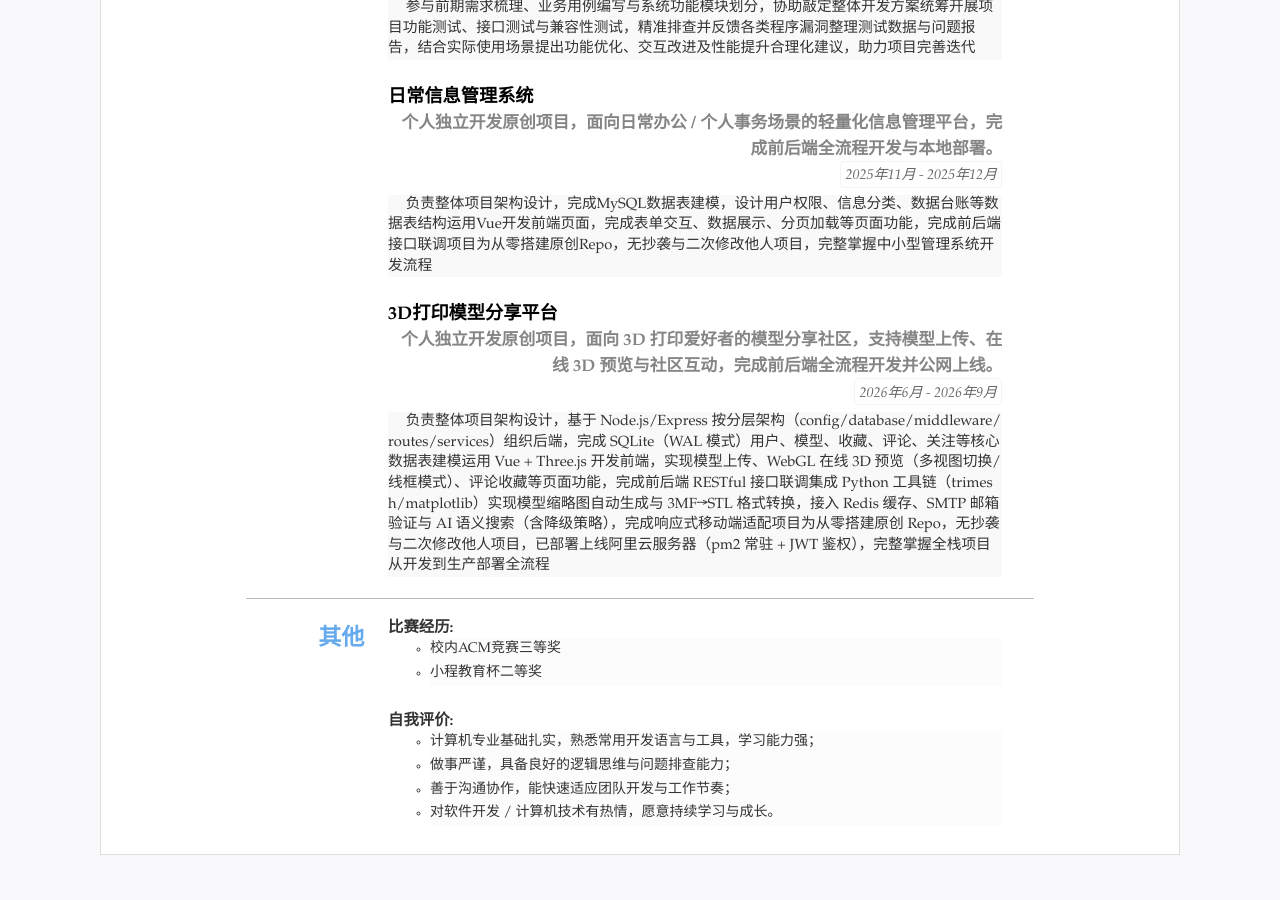
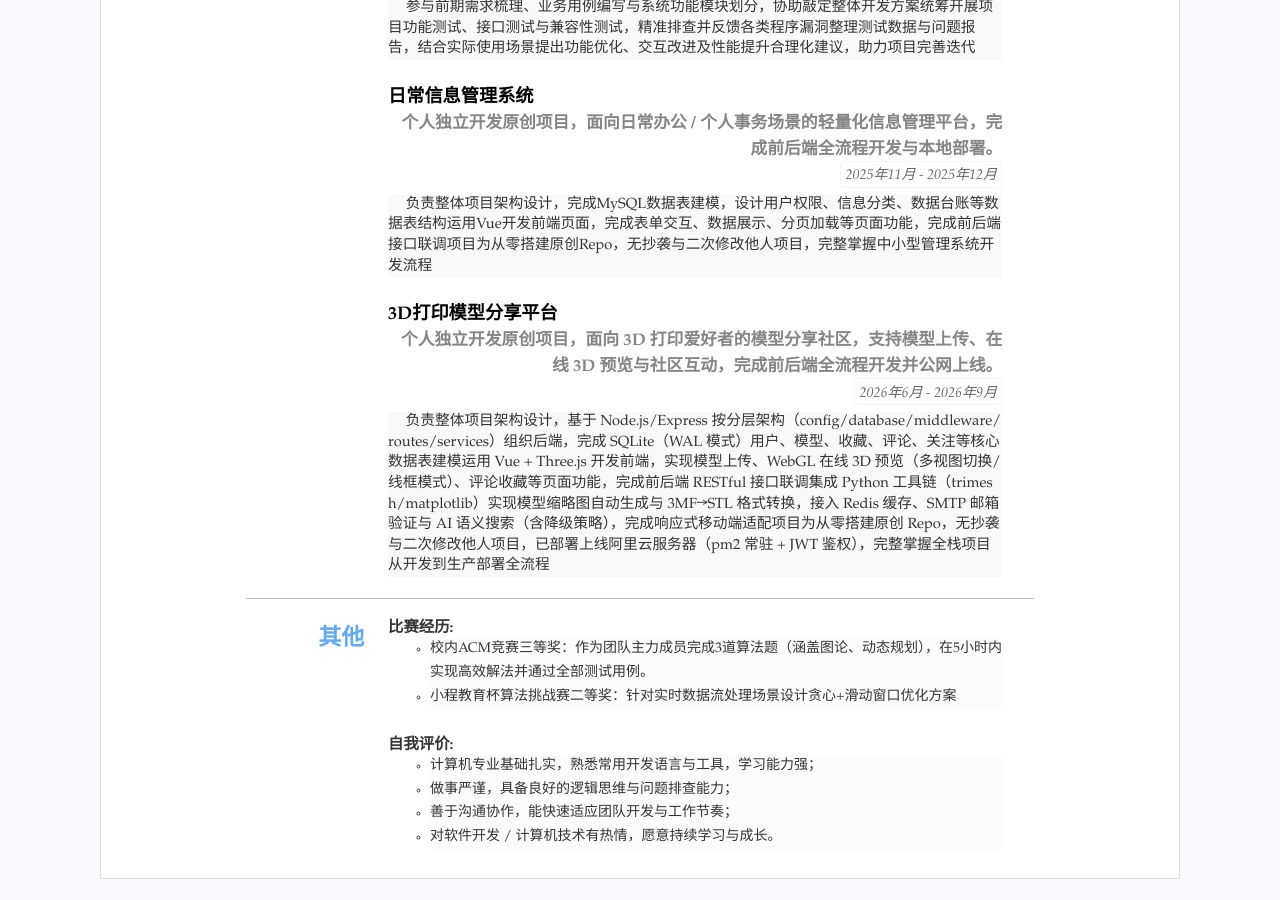
Before and after one commit to skalu829/111, a Jekyll site: the page built from index.html, in a window 1280 px wide and 900 px high, scrolled down 667 px. Built offline with Jekyll 4.4.1, drawn with Linux system fonts in a browser that asks for light colours; before the commit the page ends 1543 px from its top, so only the background shows below that.

Commit message:
Update resume.yml

```diff
--- a/_data/resume.yml
+++ b/_data/resume.yml
@@ -1,7 +1,7 @@
 # 数据格式可以为 yaml(文件以.yml结尾) 或者json(文件以.json结尾)
 # 如果YAML格式的数据请先检查格式是否有误，可选检查工具 http://www.yamllint.com
 
-title: "简历标题"
+title: "谢家奇的个人简历"
 lang: "zh" #语言设置 zh表示中文 en 表示英语
 name: "谢家奇"
 jobtitle: "全栈开发" #可空不显示
@@ -85,8 +85,8 @@ others: #其他列表显示
   content: #选择需要的格式
   - title: "比赛经历:"
     list:
-    - 校内ACM竞赛三等奖
-    - 小程教育杯二等奖
+    - 校内ACM竞赛三等奖：作为团队主力成员完成3道算法题（涵盖图论、动态规划），在5小时内实现高效解法并通过全部测试用例。
+    - 小程教育杯算法挑战赛二等奖：针对实时数据流处理场景设计贪心+滑动窗口优化方案
   - title: "自我评价:"
     list:
     - 计算机专业基础扎实，熟悉常用开发语言与工具，学习能力强；
```
